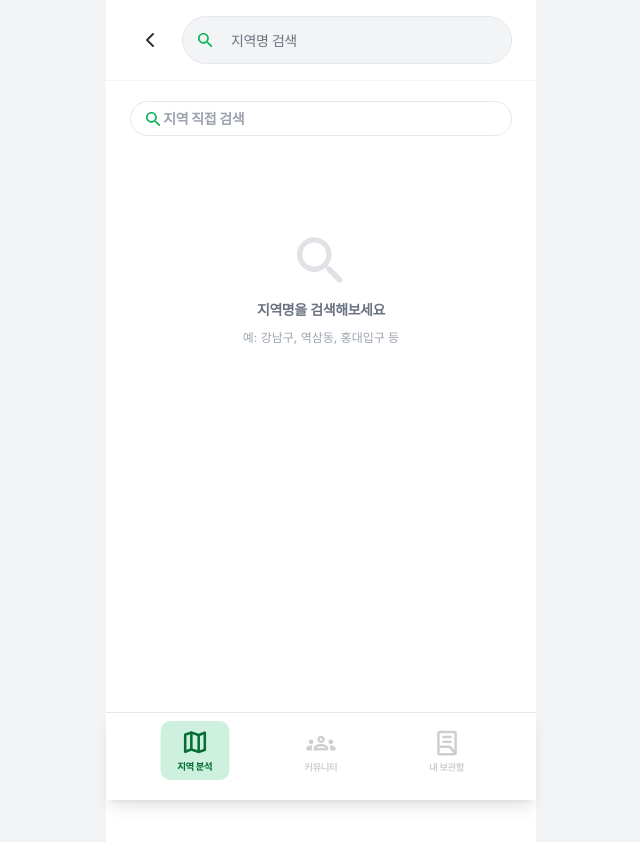
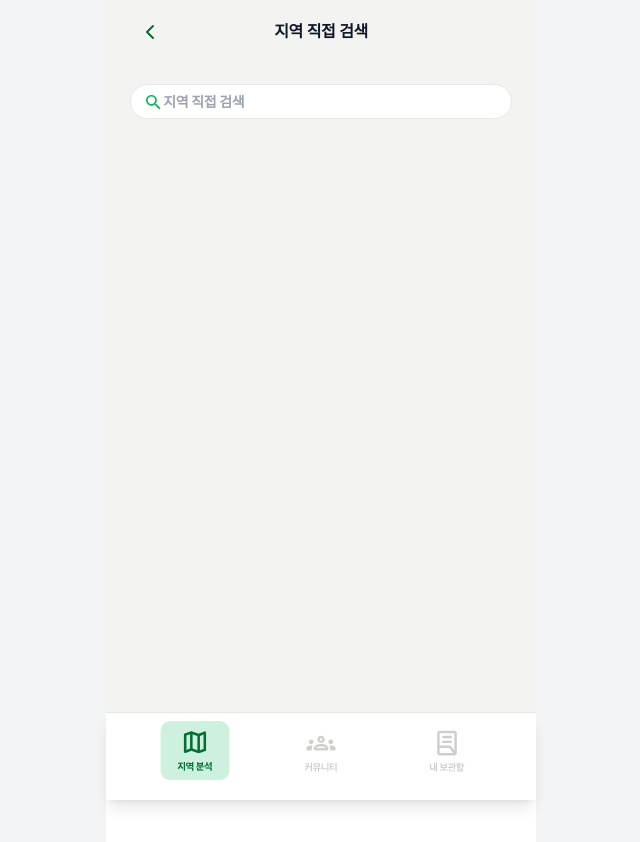
Before and after one commit to Likelion-13th-hackathon-cleopatra/likelion-13th-hackathon-cleopatra-web, a React (Vite) app: page /analysis/region-search in a window 1280 px wide. Shown: the top 842 px of the page, without its empty margins (319-959 px from the left). Built offline with nearby package versions, Linux system fonts and the light colour scheme; a web font is replaced by a local one.

Commit message:
feat. 지역 직접 검색 화면 로직 완성

```diff
--- a/src/pages/analysis/RegionSearch.tsx
+++ b/src/pages/analysis/RegionSearch.tsx
@@ -92,12 +92,13 @@ export default function RegionSearch() {
   };
 
   return (
-    <main className="relative min-h-[100svh] bg-grayscale-white">
+    <main className="relative min-h-[100svh] bg-grayscale-5">
       {/* 헤더 */}
-      <header className="flex items-center px-[24px] py-[16px] bg-white border-b border-gray-100">
+      <header className="relative px-[24px] py-[19.5px] bg-grayscale-5 border-b border-gray-100">
+        {/* 뒤로가기 버튼 */}
         <button
           onClick={handleBack}
-          className="mr-[12px] p-2 rounded-full hover:bg-gray-100 transition-colors"
+          className="absolute left-[24px] top-1/2 -translate-y-1/2 p-2 rounded-full transition-colors z-10"
         >
           <svg
             width="24"
@@ -105,10 +106,10 @@ export default function RegionSearch() {
             viewBox="0 0 24 24"
             fill="none"
             xmlns="http://www.w3.org/2000/svg"
+            className="stroke-primary-green-40"
           >
             <path
               d="M15 18L9 12L15 6"
-              stroke="#333"
               strokeWidth="2"
               strokeLinecap="round"
               strokeLinejoin="round"
@@ -116,47 +117,9 @@ export default function RegionSearch() {
           </svg>
         </button>
 
-        {/* 검색 입력창 */}
-        <div className="flex-1 relative">
-          <div className="absolute left-4 top-1/2 transform -translate-y-1/2 pointer-events-none">
-            <svg
-              width="15"
-              height="15"
-              viewBox="0 0 15 15"
-              fill="none"
-              xmlns="http://www.w3.org/2000/svg"
-            >
-              <path
-                d="M10.4172 9.55977H9.75885L9.52552 9.33477C10.5255 8.1681 11.0422 6.57643 10.7589 4.88477C10.3672 2.5681 8.43385 0.718099 6.10052 0.434766C2.57552 0.00143281 -0.391145 2.9681 0.042188 6.4931C0.325521 8.82643 2.17552 10.7598 4.49219 11.1514C6.18385 11.4348 7.77552 10.9181 8.94219 9.9181L9.16719 10.1514V10.8098L12.7089 14.3514C13.0505 14.6931 13.6089 14.6931 13.9505 14.3514C14.2922 14.0098 14.2922 13.4514 13.9505 13.1098L10.4172 9.55977ZM5.41719 9.55977C3.34219 9.55977 1.66719 7.88477 1.66719 5.80977C1.66719 3.73477 3.34219 2.05977 5.41719 2.05977C7.49219 2.05977 9.16719 3.73477 9.16719 5.80977C9.16719 7.88477 7.49219 9.55977 5.41719 9.55977Z"
-                fill="#0DB659"
-              />
-            </svg>
-          </div>
-          <input
-            type="text"
-            placeholder="지역명 검색"
-            value={searchQuery}
-            onChange={(e) => setSearchQuery(e.target.value)}
-            className="
-              w-full
-              h-[48px]
-              pl-[48px]
-              pr-4
-              bg-gray-100
-              border
-              border-gray-200
-              rounded-[24px]
-              text-gray-700
-              placeholder-gray-500
-              focus:outline-none
-              focus:ring-2
-              focus:ring-primary-green-40
-              focus:border-transparent
-              text-[14px]
-              leading-[21px]
-              tracking-[-0.03em]
-            "
-          />
+        {/* 가운데 정렬된 제목 */}
+        <div className="flex items-center justify-center h-full">
+          <span className="Head_Bold_16 text-gray-900">지역 직접 검색</span>
         </div>
       </header>
 
@@ -174,56 +137,29 @@ export default function RegionSearch() {
       <div className="px-[24px] py-[20px]">
         {searchQuery.length > 0 ? (
           <div>
-            <h3 className="Head_Bold_16 text-gray-800 mb-4">
-              '{searchQuery}' 검색 결과
-            </h3>
-
             {/* 실제 검색 결과 리스트 */}
-            <div className="space-y-3">
+            <div className="space-y-4">
               {searchResults.length > 0 ? (
                 searchResults.map((result, index) => (
                   <div
                     key={index}
                     onClick={() => handleResultClick(result)}
-                    className="p-4 bg-white border border-gray-200 rounded-[12px] hover:bg-gray-50 cursor-pointer transition-colors"
+                    className="cursor-pointer"
                   >
                     <p className="Sub_Bold_14 text-gray-800">
                       {highlightSearchTerm(result.fullAddress, searchQuery)}
                     </p>
-                    <p className="text-[12px] text-gray-500 mt-1">
-                      {result.city}
-                      {result.district && ` > ${result.district}`}
-                      {result.dong && ` > ${result.dong}`}
-                    </p>
                   </div>
                 ))
               ) : (
-                <div className="text-center py-[40px]">
-                  <p className="Sub_Bold_14 text-gray-500 mb-2">검색 결과가 없습니다</p>
-                  <p className="text-[12px] text-gray-400">다른 키워드로 검색해보세요</p>
-                </div>
+                <p className="Sub_Bold_14 text-gray-500 text-center py-[40px]">
+                  검색 결과가 없습니다
+                </p>
               )}
             </div>
           </div>
         ) : (
           <div className="text-center py-[60px]">
-            <div className="mb-4">
-              <svg
-                width="48"
-                height="48"
-                viewBox="0 0 15 15"
-                fill="none"
-                xmlns="http://www.w3.org/2000/svg"
-                className="mx-auto opacity-30"
-              >
-                <path
-                  d="M10.4172 9.55977H9.75885L9.52552 9.33477C10.5255 8.1681 11.0422 6.57643 10.7589 4.88477C10.3672 2.5681 8.43385 0.718099 6.10052 0.434766C2.57552 0.00143281 -0.391145 2.9681 0.042188 6.4931C0.325521 8.82643 2.17552 10.7598 4.49219 11.1514C6.18385 11.4348 7.77552 10.9181 8.94219 9.9181L9.16719 10.1514V10.8098L12.7089 14.3514C13.0505 14.6931 13.6089 14.6931 13.9505 14.3514C14.2922 14.0098 14.2922 13.4514 13.9505 13.1098L10.4172 9.55977ZM5.41719 9.55977C3.34219 9.55977 1.66719 7.88477 1.66719 5.80977C1.66719 3.73477 3.34219 2.05977 5.41719 2.05977C7.49219 2.05977 9.16719 3.73477 9.16719 5.80977C9.16719 7.88477 7.49219 9.55977 5.41719 9.55977Z"
-                  fill="#9CA3AF"
-                />
-              </svg>
-            </div>
-            <p className="Sub_Bold_14 text-gray-500 mb-2">지역명을 검색해보세요</p>
-            <p className="text-[12px] text-gray-400">예: 강남구, 역삼동, 홍대입구 등</p>
           </div>
         )}
       </div>
--- a/src/styles/index.css
+++ b/src/styles/index.css
@@ -262,3 +262,8 @@
     }
   }
 }
+
+/* SVG stroke용 primary-green-40 색상 */
+.stroke-primary-green-40 {
+  stroke: #086D36; /* #0DB659에 40% 검은색 오버레이 적용된 색상 */
+}
```
